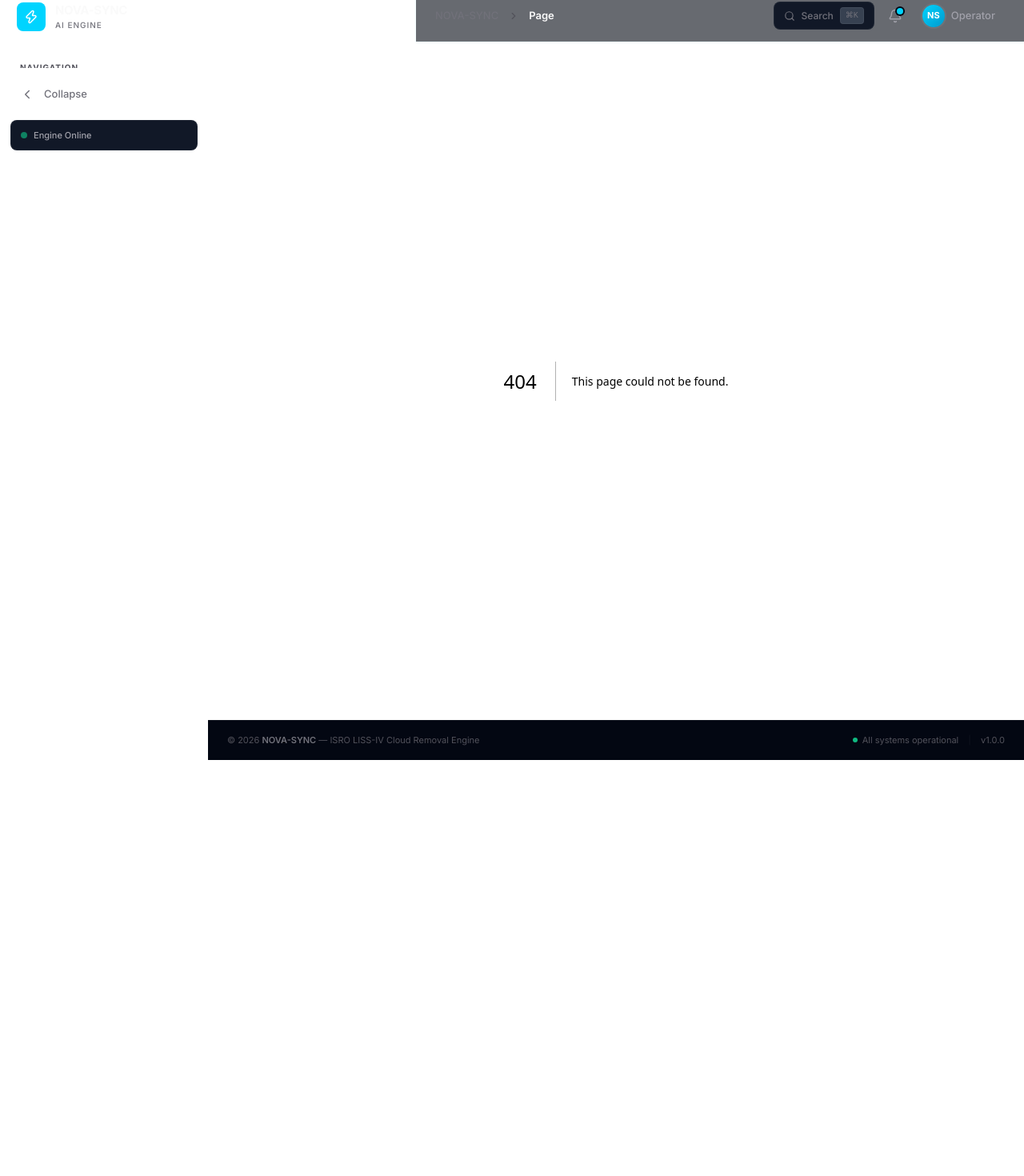
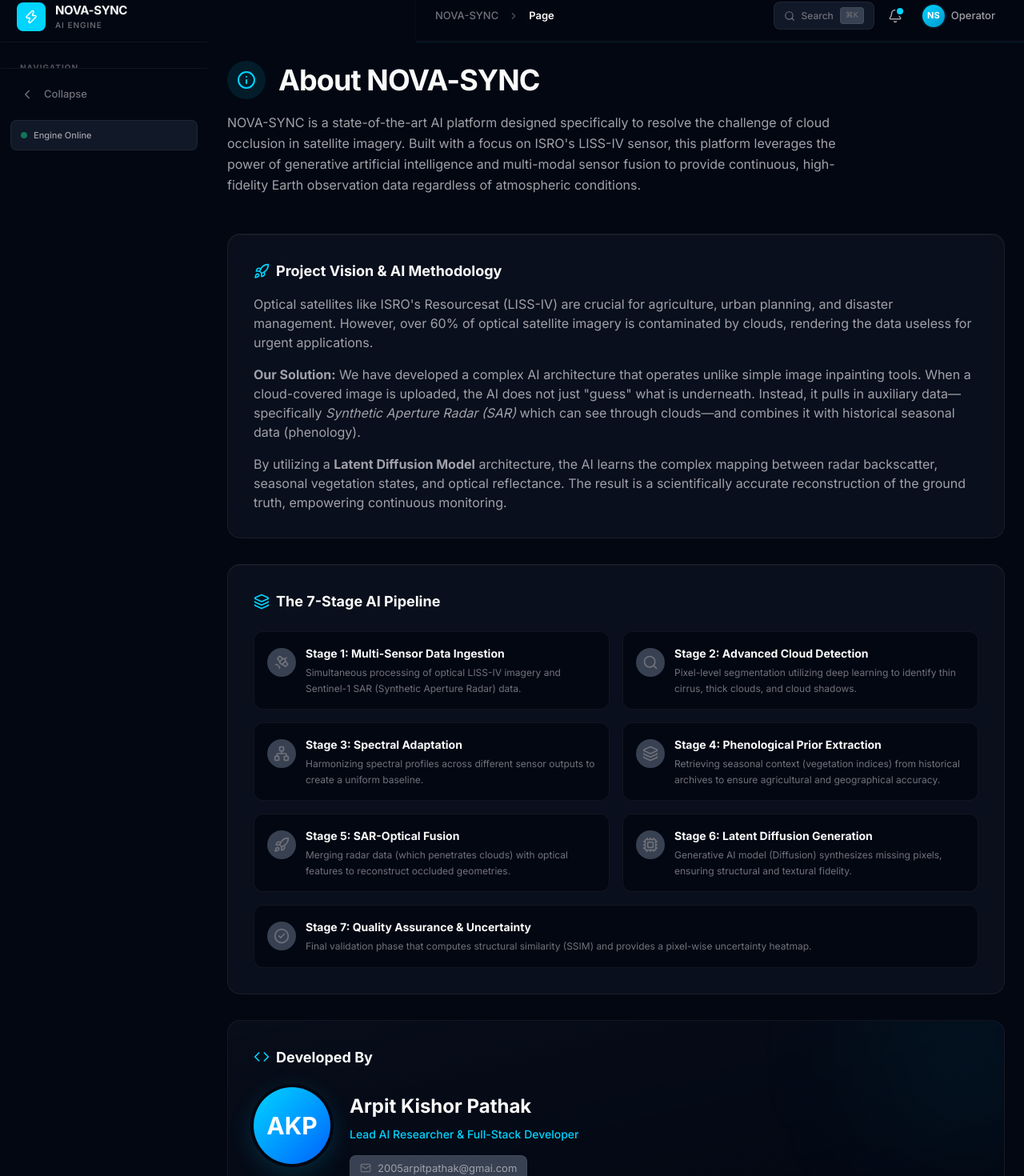
Before and after one commit to Arpit312/ISRO-AI, a Next.js app in the folder frontend/: page /about in a window 1280 px wide. Before the commit this address had no page. Shown: the part 12-1482 px from the top of the page at 80% size. Before the commit the page ends 962 px from the top, so only its background shows below. Built offline with nearby package versions, Linux system fonts and the light colour scheme.

Commit message:
feat: move about section to dedicated page with pipeline and developer info

```diff
--- /dev/null
+++ b/frontend/src/app/about/page.tsx
@@ -0,0 +1,169 @@
+"use client";
+
+import {
+  Rocket,
+  Layers,
+  Cpu,
+  Network,
+  Satellite,
+  Search,
+  CheckCircle2,
+  User,
+  Mail,
+  Code
+} from "lucide-react";
+
+export default function AboutPage() {
+  const pipelineStages = [
+    {
+      icon: <Satellite size={20} />,
+      title: "Stage 1: Multi-Sensor Data Ingestion",
+      desc: "Simultaneous processing of optical LISS-IV imagery and Sentinel-1 SAR (Synthetic Aperture Radar) data."
+    },
+    {
+      icon: <Search size={20} />,
+      title: "Stage 2: Advanced Cloud Detection",
+      desc: "Pixel-level segmentation utilizing deep learning to identify thin cirrus, thick clouds, and cloud shadows."
+    },
+    {
+      icon: <Network size={20} />,
+      title: "Stage 3: Spectral Adaptation",
+      desc: "Harmonizing spectral profiles across different sensor outputs to create a uniform baseline."
+    },
+    {
+      icon: <Layers size={20} />,
+      title: "Stage 4: Phenological Prior Extraction",
+      desc: "Retrieving seasonal context (vegetation indices) from historical archives to ensure agricultural and geographical accuracy."
+    },
+    {
+      icon: <Rocket size={20} />,
+      title: "Stage 5: SAR-Optical Fusion",
+      desc: "Merging radar data (which penetrates clouds) with optical features to reconstruct occluded geometries."
+    },
+    {
+      icon: <Cpu size={20} />,
+      title: "Stage 6: Latent Diffusion Generation",
+      desc: "Generative AI model (Diffusion) synthesizes missing pixels, ensuring structural and textural fidelity."
+    },
+    {
+      icon: <CheckCircle2 size={20} />,
+      title: "Stage 7: Quality Assurance & Uncertainty",
+      desc: "Final validation phase that computes structural similarity (SSIM) and provides a pixel-wise uncertainty heatmap."
+    }
+  ];
+
+  return (
+    <div className="max-w-[1000px] mx-auto pb-12">
+      {/* Hero Section */}
+      <div className="mb-12 animate-fade-in text-center sm:text-left">
+        <div className="flex flex-col sm:flex-row items-center gap-4 mb-4 justify-center sm:justify-start">
+          <div className="w-12 h-12 rounded-full bg-[var(--color-primary-subtle)] flex items-center justify-center text-[var(--color-primary)] shrink-0">
+            <InfoIcon size={24} />
+          </div>
+          <h1 className="text-3xl sm:text-4xl font-bold text-[var(--color-text-primary)] tracking-tight">
+            About NOVA-SYNC
+          </h1>
+        </div>
+        <p className="text-[15px] sm:text-[16px] text-[var(--color-text-secondary)] mt-4 leading-relaxed max-w-3xl">
+          NOVA-SYNC is a state-of-the-art AI platform designed specifically to resolve the challenge of cloud occlusion in satellite imagery. Built with a focus on ISRO's LISS-IV sensor, this platform leverages the power of generative artificial intelligence and multi-modal sensor fusion to provide continuous, high-fidelity Earth observation data regardless of atmospheric conditions.
+        </p>
+      </div>
+
+      <div className="space-y-8">
+        {/* Project Vision */}
+        <div className="rounded-[var(--radius-xl)] glass bg-[var(--color-surface)]/20 p-6 sm:p-8 animate-fade-in-up stagger-1">
+          <h2 className="text-[18px] font-bold text-[var(--color-text-primary)] mb-4 flex items-center gap-2">
+            <Rocket className="text-[var(--color-primary)]" size={20} />
+            Project Vision & AI Methodology
+          </h2>
+          <div className="prose prose-sm dark:prose-invert max-w-none text-[var(--color-text-secondary)]">
+            <p className="mb-4">
+              Optical satellites like ISRO's Resourcesat (LISS-IV) are crucial for agriculture, urban planning, and disaster management. However, over 60% of optical satellite imagery is contaminated by clouds, rendering the data useless for urgent applications.
+            </p>
+            <p className="mb-4">
+              <strong>Our Solution:</strong> We have developed a complex AI architecture that operates unlike simple image inpainting tools. When a cloud-covered image is uploaded, the AI does not just "guess" what is underneath. Instead, it pulls in auxiliary data—specifically <em>Synthetic Aperture Radar (SAR)</em> which can see through clouds—and combines it with historical seasonal data (phenology).
+            </p>
+            <p>
+              By utilizing a <strong>Latent Diffusion Model</strong> architecture, the AI learns the complex mapping between radar backscatter, seasonal vegetation states, and optical reflectance. The result is a scientifically accurate reconstruction of the ground truth, empowering continuous monitoring.
+            </p>
+          </div>
+        </div>
+
+        {/* 7-Stage Pipeline */}
+        <div className="rounded-[var(--radius-xl)] glass bg-[var(--color-surface)]/20 p-6 sm:p-8 animate-fade-in-up stagger-2">
+          <h2 className="text-[18px] font-bold text-[var(--color-text-primary)] mb-6 flex items-center gap-2">
+            <Layers className="text-[var(--color-primary)]" size={20} />
+            The 7-Stage AI Pipeline
+          </h2>
+
+          <div className="grid grid-cols-1 md:grid-cols-2 gap-4">
+            {pipelineStages.map((stage, index) => (
+              <div
+                key={index}
+                className={`p-4 rounded-[var(--radius-lg)] bg-[var(--color-bg)] border border-[var(--color-border)] hover:border-[var(--color-primary)] transition-colors ${index === 6 ? 'md:col-span-2' : ''}`}
+              >
+                <div className="flex items-start gap-3">
+                  <div className="mt-1 text-[var(--color-text-tertiary)] bg-[var(--color-surface-elevated)] p-2 rounded-full">
+                    {stage.icon}
+                  </div>
+                  <div>
+                    <h3 className="text-[14px] font-bold text-[var(--color-text-primary)] mb-1">
+                      {stage.title}
+                    </h3>
+                    <p className="text-[12px] text-[var(--color-text-tertiary)] leading-relaxed">
+                      {stage.desc}
+                    </p>
+                  </div>
+                </div>
+              </div>
+            ))}
+          </div>
+        </div>
+
+        {/* Developed By Section */}
+        <div className="rounded-[var(--radius-xl)] bg-gradient-to-br from-[var(--color-surface)]/40 to-[var(--color-bg)] border border-[var(--color-border)] p-6 sm:p-8 animate-fade-in-up stagger-3 relative overflow-hidden">
+          <div className="absolute top-0 right-0 w-64 h-64 bg-[var(--color-primary)]/5 rounded-full blur-[80px] -mr-20 -mt-20 pointer-events-none" />
+
+          <h2 className="text-[18px] font-bold text-[var(--color-text-primary)] mb-6 flex items-center gap-2">
+            <Code className="text-[var(--color-primary)]" size={20} />
+            Developed By
+          </h2>
+
+          <div className="flex flex-col sm:flex-row items-center sm:items-start gap-6 relative z-10">
+            <div className="w-24 h-24 rounded-full bg-gradient-to-br from-[var(--color-primary)] to-blue-600 flex items-center justify-center text-white text-3xl font-bold shadow-lg ring-4 ring-[var(--color-bg)] shrink-0">
+              AKP
+            </div>
+            <div className="flex-1 text-center sm:text-left space-y-2 pt-2">
+              <h3 className="text-2xl font-bold text-[var(--color-text-primary)]">
+                Arpit Kishor Pathak
+              </h3>
+              <p className="text-[14px] text-[var(--color-primary)] font-medium">
+                Lead AI Researcher & Full-Stack Developer
+              </p>
+
+              <div className="flex flex-col sm:flex-row items-center sm:items-start gap-4 mt-4 text-[13px] text-[var(--color-text-secondary)]">
+                <div className="flex items-center gap-2 bg-[var(--color-surface-elevated)] px-3 py-1.5 rounded-md border border-[var(--color-border)]">
+                  <Mail size={14} className="text-[var(--color-text-tertiary)]" />
+                  <a href="mailto:2005arpitpathak@gmai.com" className="hover:text-[var(--color-primary)] transition-colors">
+                    2005arpitpathak@gmai.com
+                  </a>
+                </div>
+              </div>
+            </div>
+          </div>
+        </div>
+
+      </div>
+    </div>
+  );
+}
+
+function InfoIcon({ size }: { size: number }) {
+  return (
+    <svg width={size} height={size} viewBox="0 0 24 24" fill="none" stroke="currentColor" strokeWidth="2" strokeLinecap="round" strokeLinejoin="round">
+      <circle cx="12" cy="12" r="10"></circle>
+      <line x1="12" y1="16" x2="12" y2="12"></line>
+      <line x1="12" y1="8" x2="12.01" y2="8"></line>
+    </svg>
+  );
+}
--- a/frontend/src/app/settings/page.tsx
+++ b/frontend/src/app/settings/page.tsx
@@ -205,30 +205,6 @@
           </div>
         </div>
 
-        {}
-        <div className="rounded-[var(--radius-xl)] glass bg-[var(--color-surface)]/20 p-6 animate-fade-in-up stagger-4">
-          <h2 className="text-[14px] font-semibold text-[var(--color-text-primary)] mb-3">
-            About NOVA-SYNC
-          </h2>
-          <p className="text-[13px] text-[var(--color-text-secondary)] leading-relaxed mb-4">
-            NOVA-SYNC is a 7-stage multi-modal AI pipeline for reconstructing
-            cloud-occluded ISRO LISS-IV satellite imagery using SAR fusion,
-            phenological priors, and latent diffusion models. Designed for
-            operational continuity in Earth observation.
-          </p>
-          <div className="flex flex-wrap gap-2 text-[11px]">
-            {["PyTorch", "FastAPI", "Next.js", "CLIP", "Diffusion Models", "ChromaDB"].map(
-              (tech) => (
-                <span
-                  key={tech}
-                  className="px-2 py-1 rounded-[var(--radius-full)] bg-[var(--color-surface-elevated)] text-[var(--color-text-tertiary)] border border-[var(--color-border)] font-medium"
-                >
-                  {tech}
-                </span>
-              )
-            )}
-          </div>
-        </div>
       </div>
     </div>
   );
--- a/frontend/src/components/layout/Sidebar.tsx
+++ b/frontend/src/components/layout/Sidebar.tsx
@@ -14,6 +14,7 @@
   Zap,
   Map,
   Shield,
+  Info,
 } from "lucide-react";
 
 interface SidebarLink {
@@ -55,6 +56,11 @@
     label: "Settings",
     href: "/settings",
     icon: <Settings size={20} />,
+  },
+  {
+    label: "About",
+    href: "/about",
+    icon: <Info size={20} />,
   },
 ];
 
```
